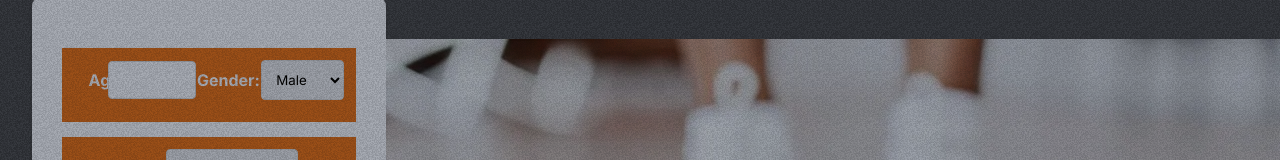
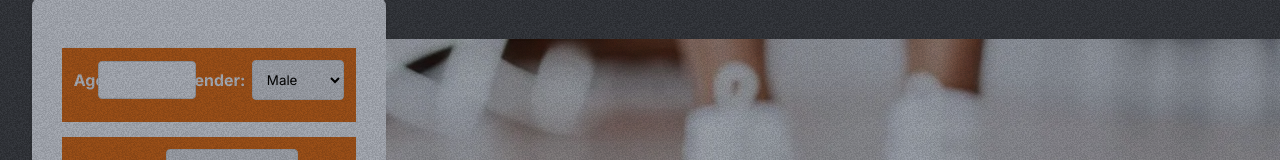
Before and after one commit to Abdelkader0/Gym, a React (Create React App) app: page /bmi in a window 1280 px wide. Shown: the part 313-473 px from the top of the page. Built offline with nearby package versions, Linux system fonts and the light colour scheme.

Commit message:
Update BmiCalculator.css

```diff
--- a/src/Components/Calculate BMI/BmiCalculator.css
+++ b/src/Components/Calculate BMI/BmiCalculator.css
@@ -52,10 +52,10 @@
   }
 
   .btn.age_gender label{
-    margin-left: px;
+    margin-left: -20px;
   }
 
-  .btn.age_gender inpu:nth-last-child(1) {
+  .btn.age_gender input:nth-last-child(1) {
     margin-right: 7rem;
     width: 3rem;
   }
```
